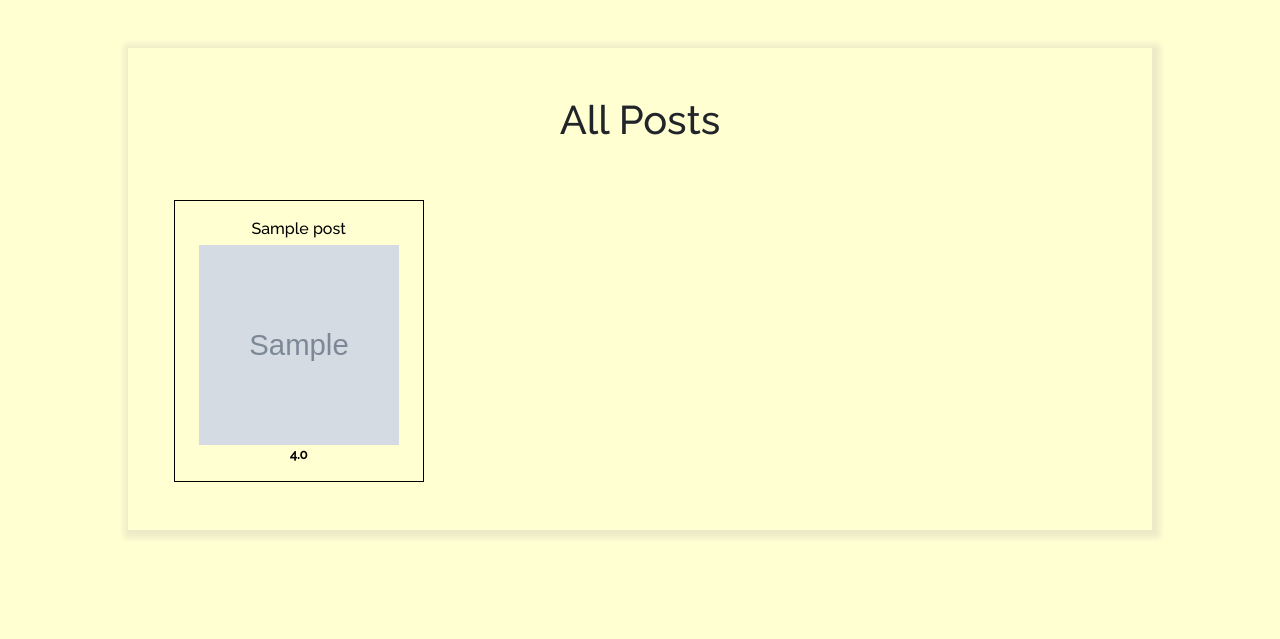
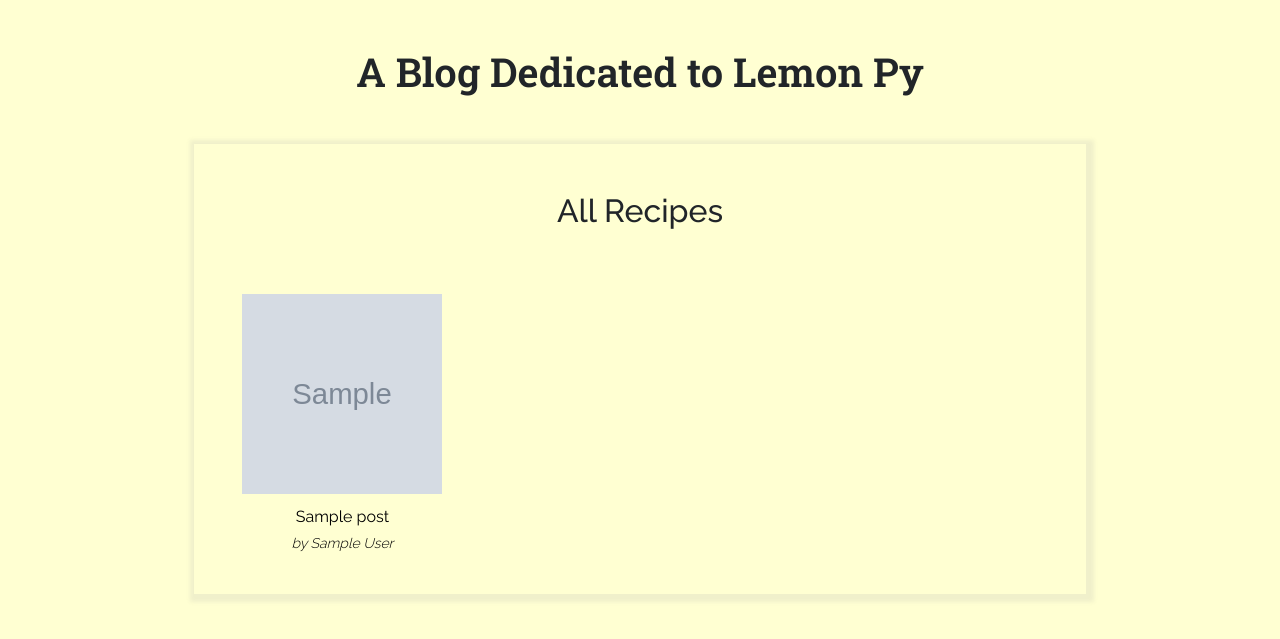
Before and after one commit to andythomasdotpy/lemonpy_git, a Django app: page /all-posts in a window 1280 px wide. Shown: the part 56-695 px from the top of the page. Run offline with Django 4.2, Linux system fonts and the light colour scheme; tables that the repository leaves empty hold one stand-in row (values such as "Sample post"); grey boxes marked "Sample" are stand-in pictures.

Commit message:
Updated all_posts_new.html to match homepage

```diff
--- a/blog_app/static/blog_app/index.css
+++ b/blog_app/static/blog_app/index.css
@@ -29,7 +29,7 @@
 .post-image {
     width: 200px;
     height: 200px;
-    /* border-radius: 4px; */
+    border-radius: 4px;
 }
 
 .ul-class {
@@ -40,7 +40,7 @@
 .div-all-articles {
     /* border: 2px solid black; */
     box-shadow: 2px 2px 4px 6px rgba(180, 180, 177, 0.2);
-    /* border-radius: .5rem; */
+    border-radius: .5rem;
 }
 
 .p-author {
--- a/blog_app/templates/blog_app/index.html
+++ b/blog_app/templates/blog_app/all_posts_new.html
@@ -3,7 +3,7 @@
 
 
 {% block title %}
-    Lemonpy
+    lemonpy
 {% endblock %}
 
 {% block css_styles %}
@@ -18,7 +18,7 @@
 
     <div class="container full-outer-div">
         <div class="row mt-5 mb-5 div-all-articles">
-            <h2 class="mt-5 mb-5">Recent Recipes</h2>
+            <h2 class="mt-5 mb-5">All Recipes</h2>
             {% for post in recent_posts %}
                 <div class="col-lg-4 pt-3">
                     <a class="class-a-post"href="{% url "single-post" post.slug %}" >
--- a/blog_app/views.py
+++ b/blog_app/views.py
@@ -16,7 +16,7 @@
     recent_posts = Post.objects.all().order_by("-date")
     content = {"recent_posts": recent_posts}
 
-    return render(request, "blog_app/all_posts.html", content)
+    return render(request, "blog_app/all_posts_new.html", content)
 
 
 def post_detail(request, slug):
--- a/lemonpy_git/settings/dev.py
+++ b/lemonpy_git/settings/dev.py
@@ -8,6 +8,4 @@
 
 DEBUG = True
 
-ALLOWED_HOSTS = [
-    "127.0.0.1",
-]
+ALLOWED_HOSTS = []
```
